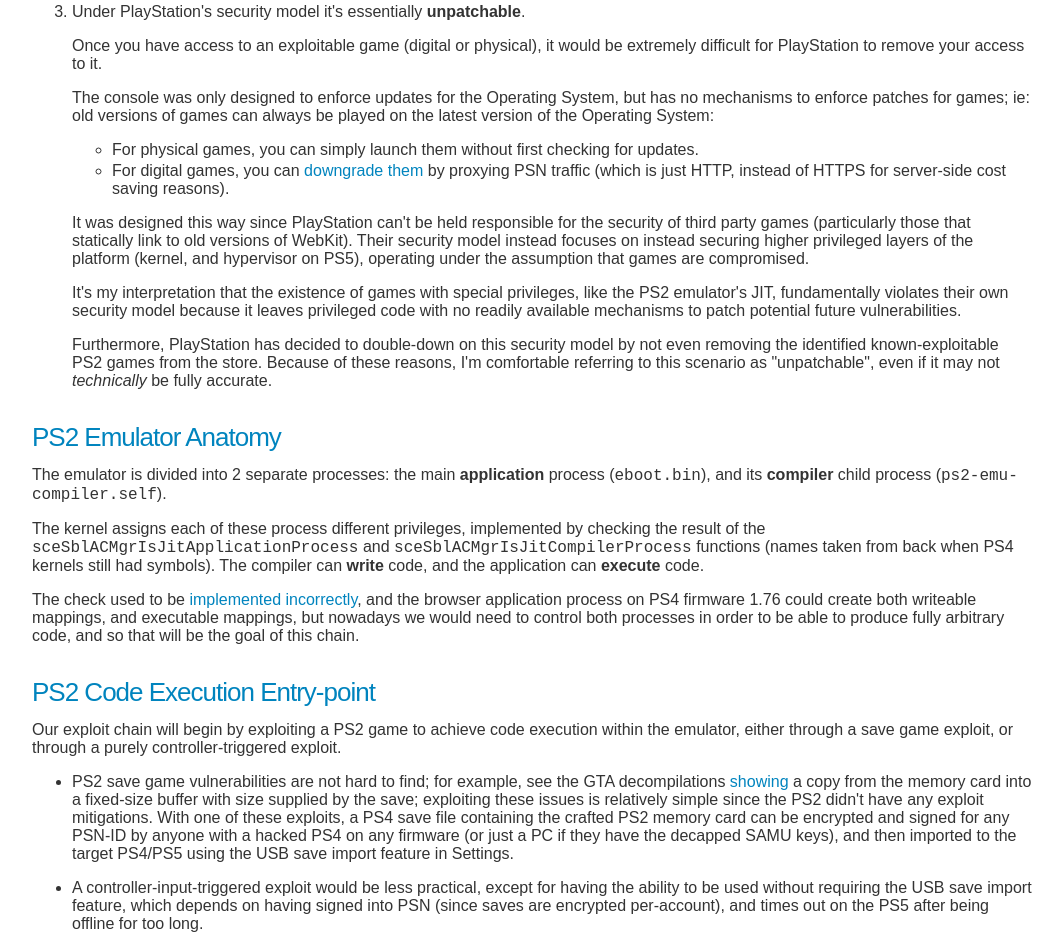
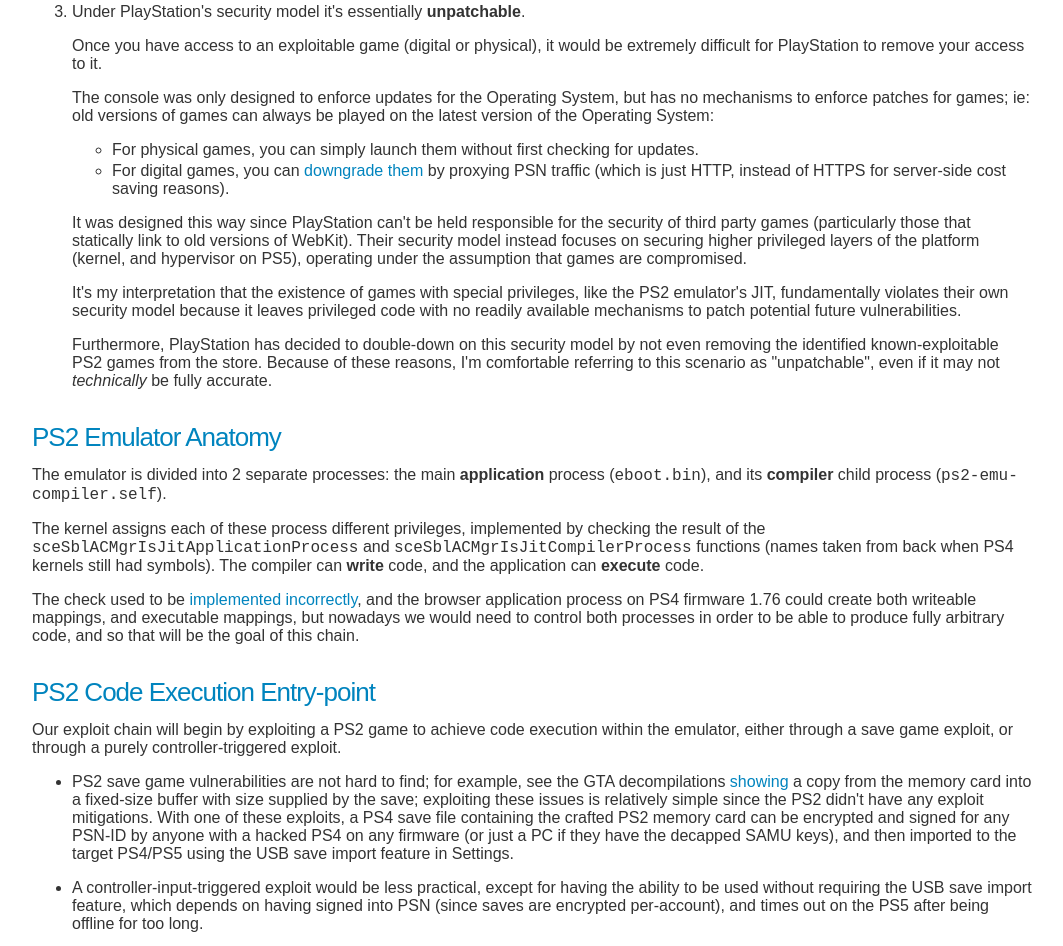
Before and after one commit to CTurt/cturt.github.io, a plain HTML site: page mast1c0re.html in a window 1280 px wide. Shown: the part 847-1793 px from the top of the page, without its empty margins (108-1171 px from the left). Drawn offline with Linux system fonts and the light colour scheme.

Commit message:
Update mast1c0re.html

```diff
--- a/mast1c0re.html
+++ b/mast1c0re.html
@@ -58,7 +58,7 @@
 <li>For physical games, you can simply launch them without first checking for updates.</li>
 <li><p>For digital games, you can <a href="https://www.youtube.com/watch?v=wGUQ2Ynx0Uk">downgrade them</a> by proxying PSN traffic (which is just HTTP, instead of HTTPS for server-side cost saving reasons).</p>
 </ul>
-<p>It was designed this way since PlayStation can&#39;t be held responsible for the security of third party games (particularly those that statically link to old versions of WebKit). Their security model instead focuses on instead securing higher privileged layers of the platform (kernel, and hypervisor on PS5), operating under the assumption that games are compromised.</p>
+<p>It was designed this way since PlayStation can&#39;t be held responsible for the security of third party games (particularly those that statically link to old versions of WebKit). Their security model instead focuses on securing higher privileged layers of the platform (kernel, and hypervisor on PS5), operating under the assumption that games are compromised.</p>
 <p>It&#39;s my interpretation that the existence of games with special privileges, like the PS2 emulator&#39;s JIT, fundamentally violates their own security model because it leaves privileged code with no readily available mechanisms to patch potential future vulnerabilities.</p>
 <p>Furthermore, PlayStation has decided to double-down on this security model by not even removing the identified known-exploitable PS2 games from the store. Because of these reasons, I&#39;m comfortable referring to this scenario as &quot;unpatchable&quot;, even if it may not <em>technically</em> be fully accurate.</p>
 </li>
```
